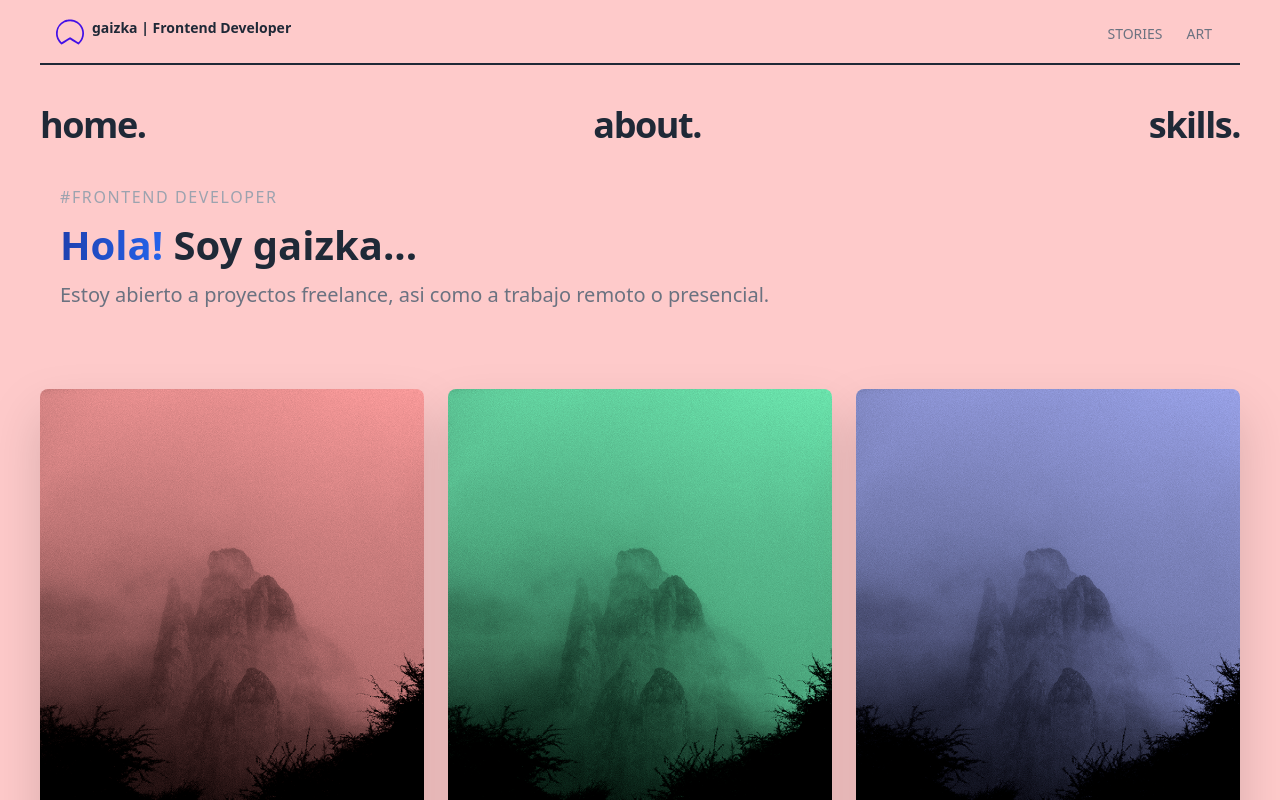
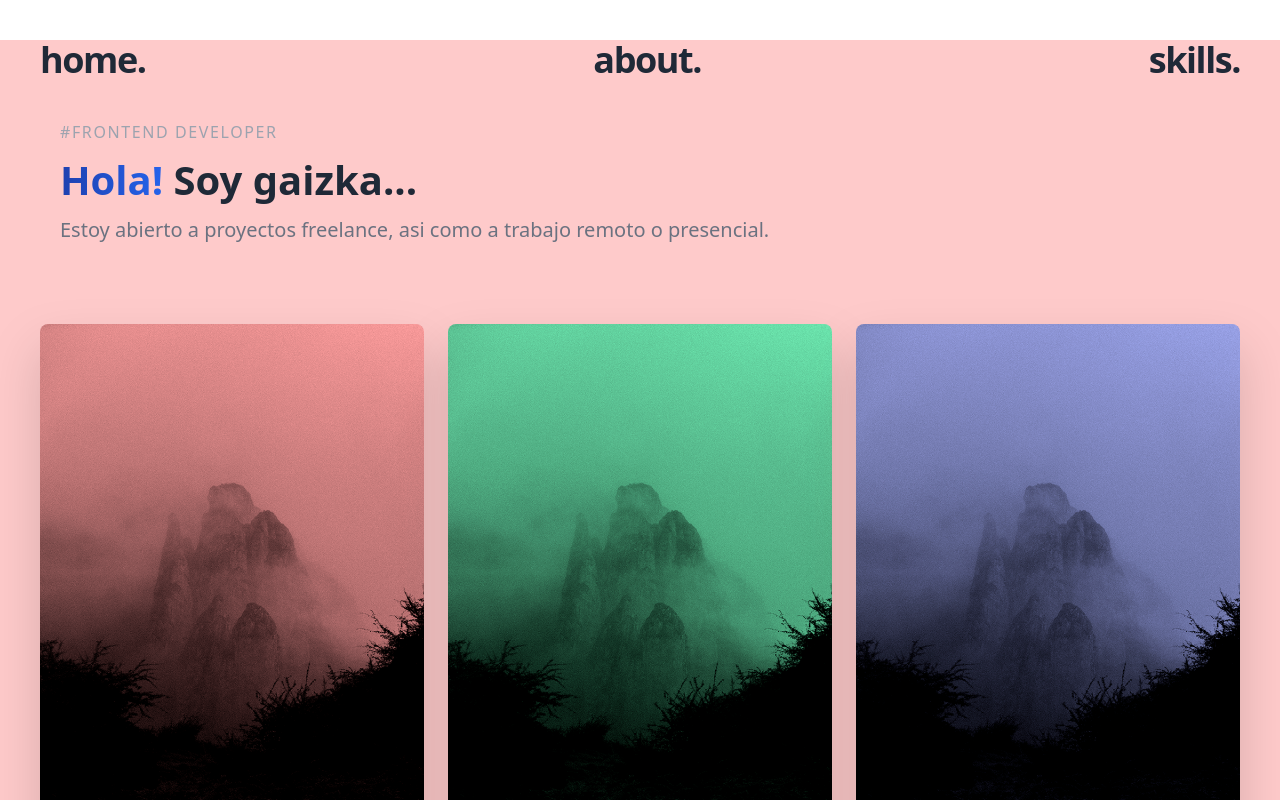
Before and after one commit to gaizkadev/blog, a Next.js app: page / in a window 1280 px wide. Shown: the top 800 px of the page. Built offline with nearby package versions, Linux system fonts and the light colour scheme.

Commit message:
alert out of index

```diff
--- a/pages/index.js
+++ b/pages/index.js
@@ -5,7 +5,6 @@
 import { CMS_NAME } from "../lib/constants";
 import Hero from "../components/hero";
 import SubHero from "../components/subhero";
-import { Alert } from "../components/alert";
 
 
 export default function Index() {
@@ -16,7 +15,6 @@
         <title>{CMS_NAME}</title>
       </Head>
       <Container>
-        <Alert />
         <Header />
         <Hero />
         <SubHero />
```
